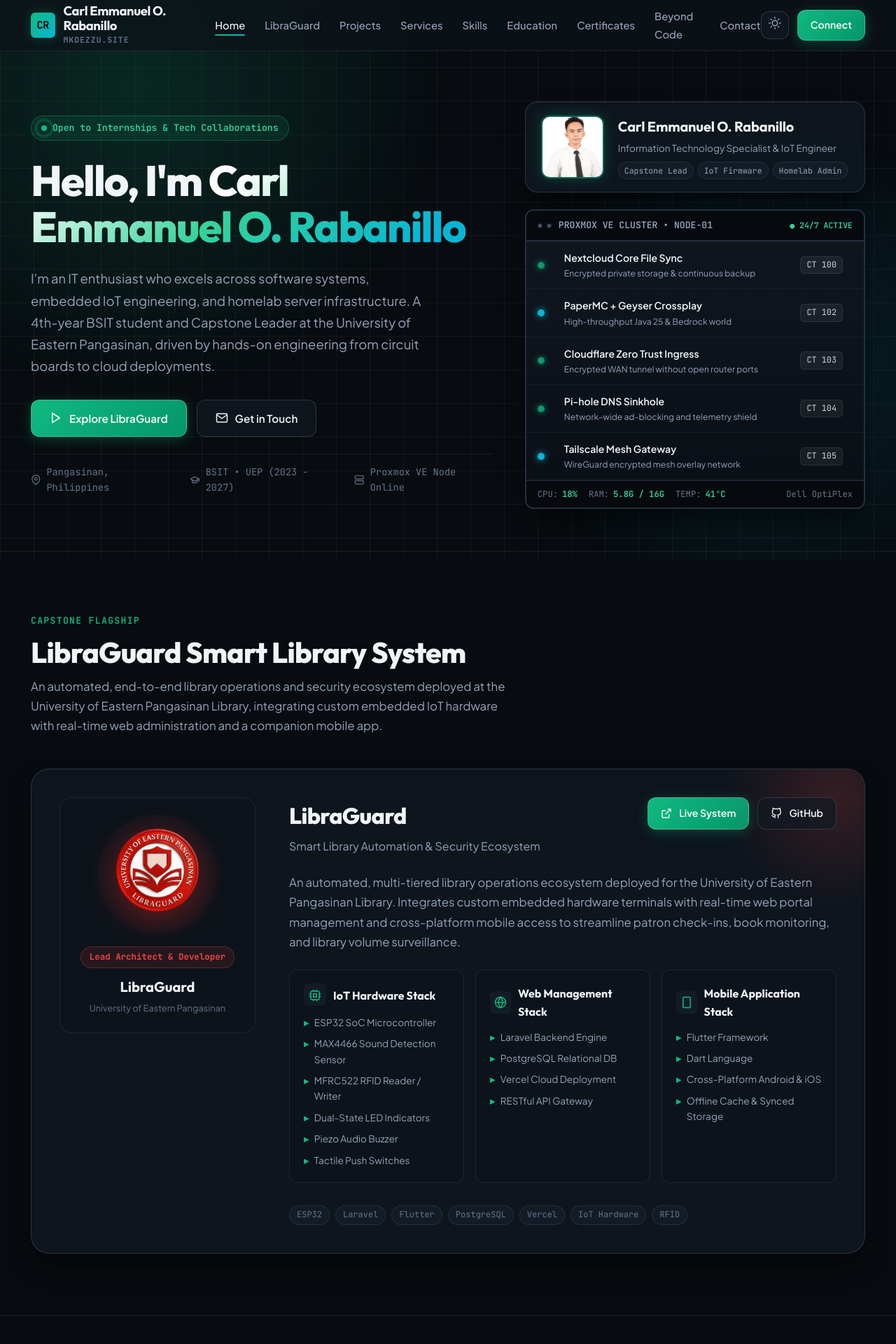
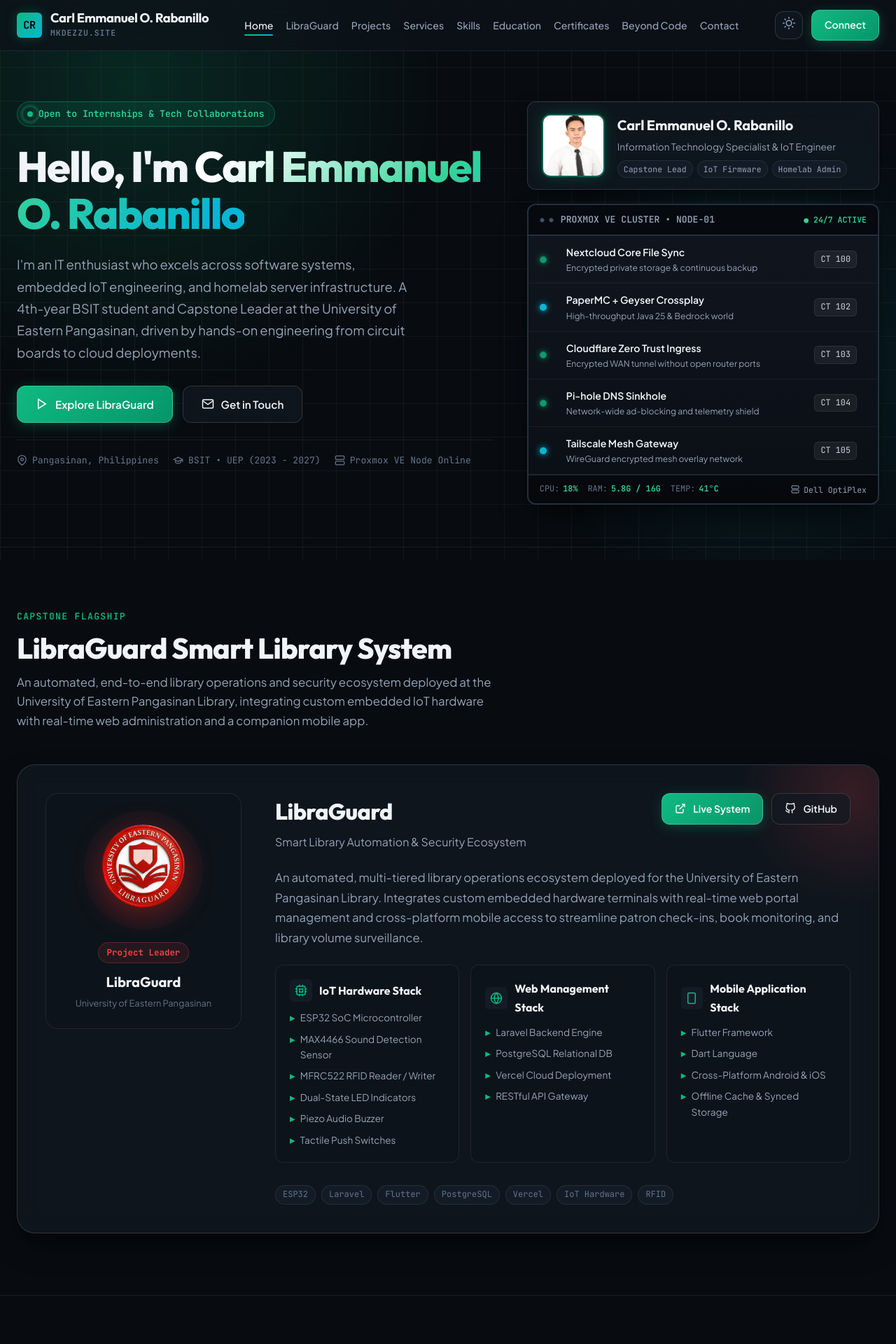
Before and after one commit to MikashitaDezu/Rabanillo_CEO_Portfolio, a Laravel app: page / in a window 1280 px wide. Shown: the top 1920 px of the page at 70% size. Run offline with Laravel 12, Linux system fonts and the light colour scheme; some libraries are stand-ins or nearby versions.

Commit message:
Fix layout alignments, navbar wrapping, server rack telemetry clash, and uniform card heights

```diff
--- a/app/Http/Controllers/PortfolioController.php
+++ b/app/Http/Controllers/PortfolioController.php
@@ -54,7 +54,7 @@ class PortfolioController extends Controller
             'node' => 'dell-optiplex-proxmox',
             'uptime' => '42 days, 16 hours, 28 mins',
             'cpu_usage' => rand(12, 28) . '%',
-            'ram_usage' => '5.8 GB / 16.0 GB (36%)',
+            'ram_usage' => '5.8G / 16G (36%)',
             'storage_health' => '100% SMART OK',
             'temp' => rand(38, 44) . '°C',
             'tunnel_status' => 'Cloudflare Zero Trust Ingress Active',
--- a/public/css/portfolio.css
+++ b/public/css/portfolio.css
@@ -157,7 +157,7 @@ code, pre {
 
 .container {
   width: 100%;
-  max-width: 1240px;
+  max-width: 1280px;
   margin-left: auto;
   margin-right: auto;
   padding-left: 24px;
@@ -231,16 +231,17 @@ code, pre {
 .nav-links {
   display: flex;
   align-items: center;
-  gap: 28px;
+  gap: 18px;
   list-style: none;
 }
 
 .nav-link {
-  font-size: 0.92rem;
+  font-size: 0.88rem;
   font-weight: 500;
   color: var(--text-muted);
   position: relative;
   padding: 6px 0;
+  white-space: nowrap;
   transition: color var(--transition-fast);
 }
 
@@ -313,7 +314,7 @@ code, pre {
   display: grid;
   grid-template-columns: 1.15fr 0.85fr;
   gap: 48px;
-  align-items: center;
+  align-items: start;
 }
 
 .hero-content {
@@ -436,40 +437,42 @@ code, pre {
 
 .hero-meta-strip {
   display: flex;
-  align-items: center;
-  gap: 24px;
-  padding-top: 14px;
+  flex-wrap: wrap;
+  align-items: center;
+  gap: 12px 20px;
+  padding-top: 18px;
   border-top: 1px solid var(--border-subtle);
   color: var(--text-dim);
-  font-size: 0.85rem;
+  font-size: 0.82rem;
   font-family: var(--font-mono);
 }
 
 .hero-meta-item {
-  display: flex;
-  align-items: center;
-  gap: 8px;
+  display: inline-flex;
+  align-items: center;
+  gap: 7px;
+  white-space: nowrap;
 }
 
 /* Hero Profile & Rack Widget */
 .hero-visual {
   display: flex;
   flex-direction: column;
-  gap: 24px;
+  gap: 20px;
 }
 
 .profile-card-header {
   position: relative;
-  border-radius: var(--radius-lg);
+  border-radius: var(--radius-md);
   overflow: hidden;
   border: 1px solid var(--border-medium);
   background: var(--bg-card);
   backdrop-filter: blur(14px);
-  box-shadow: var(--shadow-lg);
-  display: flex;
-  align-items: center;
-  gap: 20px;
-  padding: 18px 22px;
+  box-shadow: var(--shadow-md);
+  display: flex;
+  align-items: center;
+  gap: 18px;
+  padding: 16px 20px;
 }
 
 .profile-photo-wrapper {
@@ -647,28 +650,42 @@ code, pre {
   display: flex;
   justify-content: space-between;
   align-items: center;
-  padding: 9px 16px;
-  background: rgba(0, 0, 0, 0.4);
+  padding: 10px 16px;
+  background: rgba(0, 0, 0, 0.45);
   border-top: 1px solid #233040;
   font-family: var(--font-mono);
-  font-size: 0.76rem;
+  font-size: 0.74rem;
   color: #64748b;
+  gap: 12px;
 }
 
 .rack-live-stats {
   display: flex;
-  gap: 16px;
+  align-items: center;
+  gap: 14px;
+  flex-wrap: wrap;
 }
 
 .rack-stat-pill {
   display: flex;
   align-items: center;
-  gap: 6px;
+  gap: 5px;
+  white-space: nowrap;
 }
 
 .rack-stat-val {
   color: var(--emerald-light);
   font-weight: 600;
+}
+
+.rack-node-tag {
+  display: inline-flex;
+  align-items: center;
+  gap: 6px;
+  color: #94a3b8;
+  font-size: 0.72rem;
+  white-space: nowrap;
+  flex-shrink: 0;
 }
 
 /* ==========================================================================
@@ -843,6 +860,7 @@ code, pre {
   display: grid;
   grid-template-columns: repeat(3, 1fr);
   gap: 16px;
+  align-items: stretch;
 }
 
 .arch-card {
@@ -853,6 +871,7 @@ code, pre {
   display: flex;
   flex-direction: column;
   gap: 12px;
+  height: 100%;
   transition: border-color var(--transition-fast), transform var(--transition-fast);
 }
 
--- a/resources/views/portfolio/index.blade.php
+++ b/resources/views/portfolio/index.blade.php
@@ -230,7 +230,8 @@
                                     <span class="rack-stat-val" id="rackTemp">41°C</span>
                                 </div>
                             </div>
-                            <div>
+                            <div class="rack-node-tag">
+                                <svg width="12" height="12" viewBox="0 0 24 24" fill="none" stroke="currentColor" stroke-width="2"><rect x="2" y="2" width="20" height="8" rx="2" ry="2"></rect><rect x="2" y="14" width="20" height="8" rx="2" ry="2"></rect><line x1="6" y1="6" x2="6.01" y2="6"></line><line x1="6" y1="18" x2="6.01" y2="18"></line></svg>
                                 <span>Dell OptiPlex</span>
                             </div>
                         </div>
@@ -264,7 +265,7 @@
                                 <img src="{{ asset($portfolio['images']['libraguard_seal']) }}" alt="University of Eastern Pangasinan LibraGuard Official Seal" class="capstone-logo-img">
                             </div>
                             <div>
-                                <span class="capstone-role-badge">Lead Architect & Developer</span>
+                                <span class="capstone-role-badge">Project Leader</span>
                                 <h3 style="margin-top: 10px; font-family: var(--font-display); font-size: 1.25rem;">LibraGuard</h3>
                                 <p style="font-size: 0.8rem; color: var(--text-dim); margin-top: 4px;">University of Eastern Pangasinan</p>
                             </div>
```
Also changed, not shown: other parts of public/css/portfolio.css (+18 -8 lines), config/portfolio.php (+7 -63 lines).
